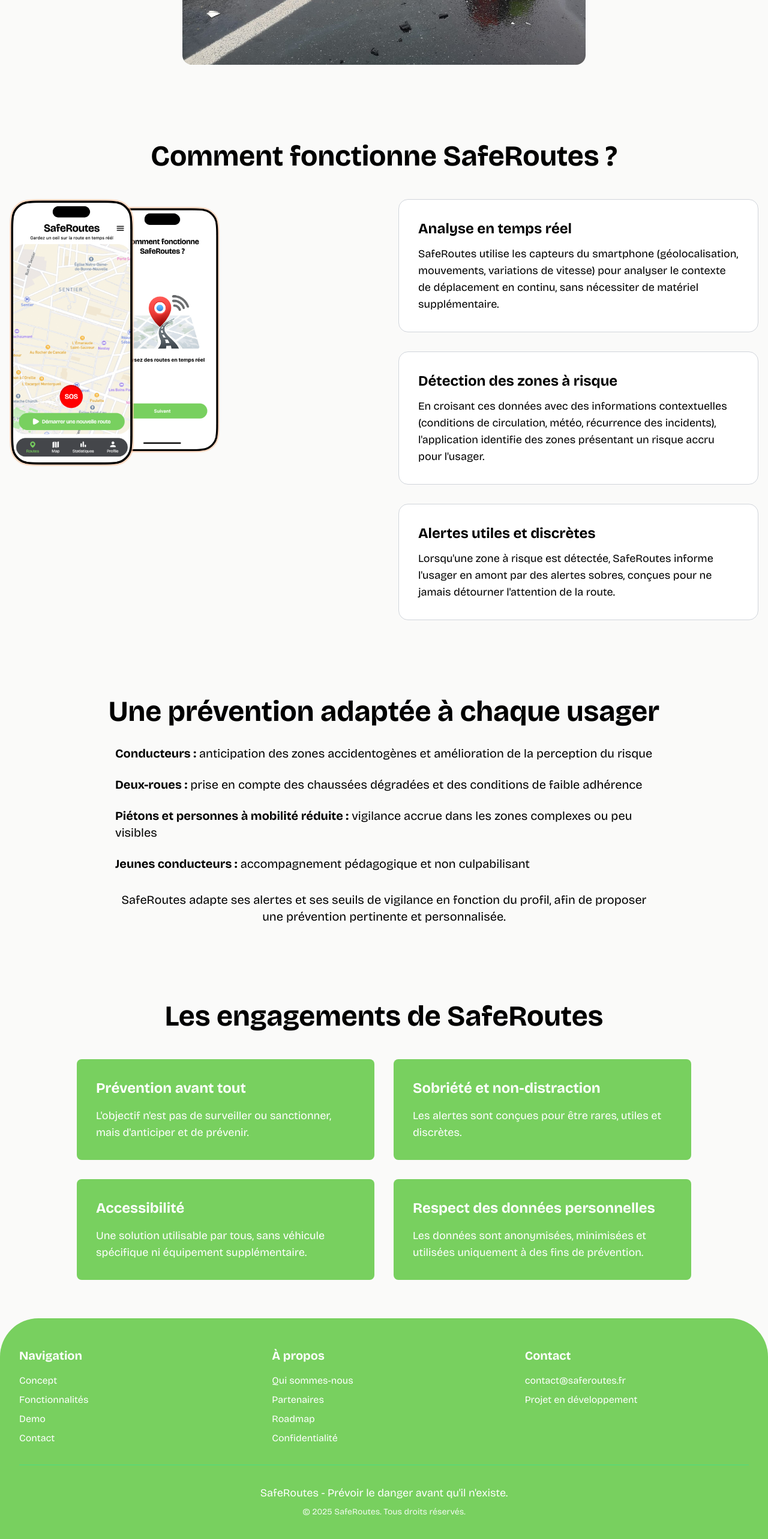
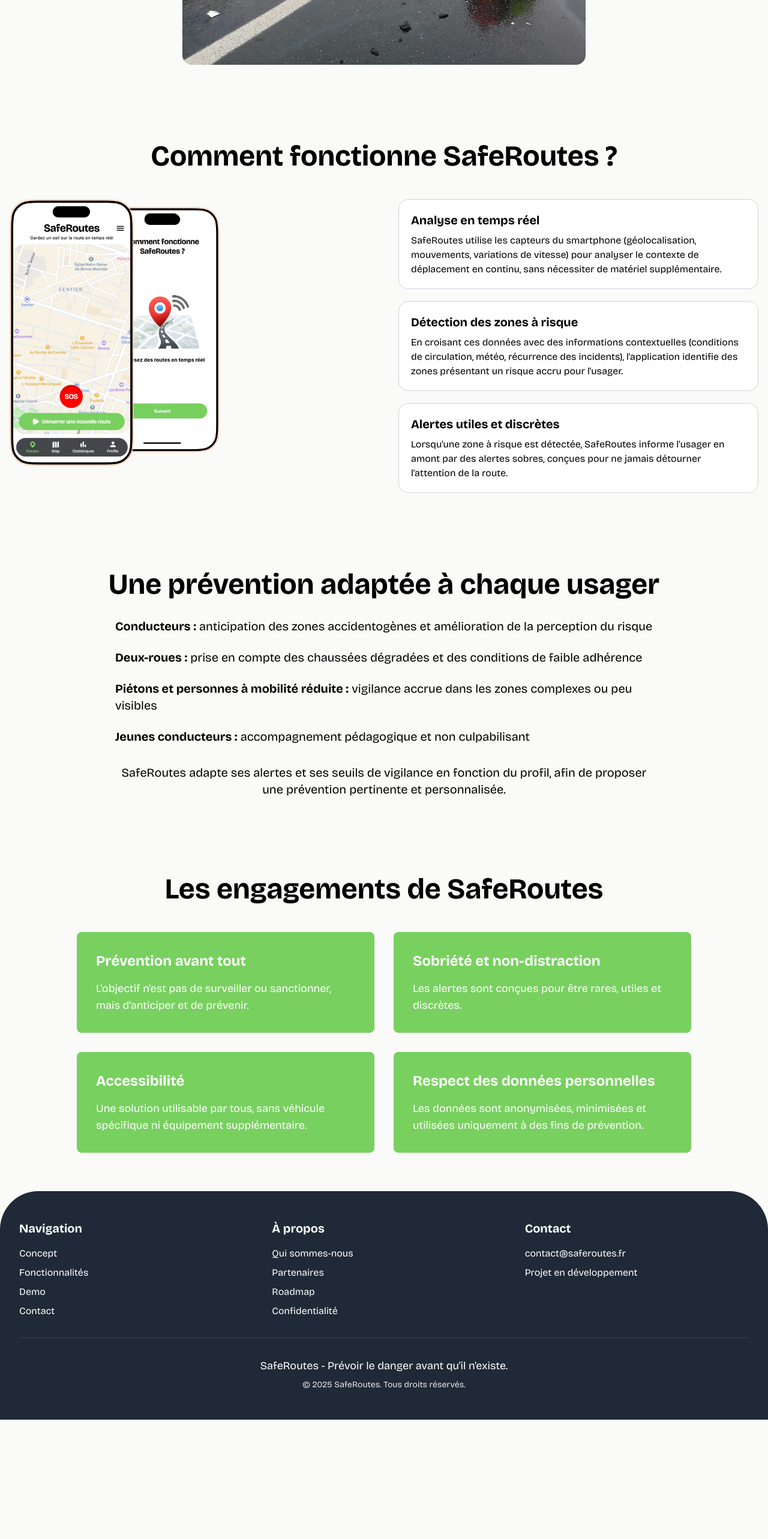
Before and after one commit to I2S9/saferoutes, a Next.js app: page / in a window 1280 px wide. Shown: the part 2028-4594 px from the top of the page at 60% size. After the commit the page ends 4395 px from the top, so only its background shows below. Built offline with nearby package versions, Linux system fonts and the light colour scheme.

Commit message:
Enhance HomePage and Footer sections

```diff
--- a/app/page.tsx
+++ b/app/page.tsx
@@ -113,33 +113,33 @@
             </div>
 
             {/* Right side: Information blocks */}
-            <div className="flex-1 flex flex-col gap-6 md:gap-8">
+            <div className="flex-1 flex flex-col gap-4 md:gap-5">
               <ScrollCard delay={0}>
-                <div className="bg-white rounded-2xl p-6 md:p-8 border border-gray-300">
-                  <h3 className="font-bricolage-grotesque text-xl md:text-2xl font-bold text-black mb-3">
+                <div className="bg-white rounded-2xl p-4 md:p-5 border border-gray-300">
+                  <h3 className="font-bricolage-grotesque text-lg md:text-xl font-bold text-black mb-2">
                     Analyse en temps réel
                   </h3>
-                  <p className="font-bricolage-grotesque text-base md:text-lg text-black leading-relaxed">
+                  <p className="font-bricolage-grotesque text-sm md:text-base text-black leading-relaxed">
                     SafeRoutes utilise les capteurs du smartphone (géolocalisation, mouvements, variations de vitesse) pour analyser le contexte de déplacement en continu, sans nécessiter de matériel supplémentaire.
                   </p>
                 </div>
               </ScrollCard>
               <ScrollCard delay={100}>
-                <div className="bg-white rounded-2xl p-6 md:p-8 border border-gray-300">
-                  <h3 className="font-bricolage-grotesque text-xl md:text-2xl font-bold text-black mb-3">
+                <div className="bg-white rounded-2xl p-4 md:p-5 border border-gray-300">
+                  <h3 className="font-bricolage-grotesque text-lg md:text-xl font-bold text-black mb-2">
                     Détection des zones à risque
                   </h3>
-                  <p className="font-bricolage-grotesque text-base md:text-lg text-black leading-relaxed">
+                  <p className="font-bricolage-grotesque text-sm md:text-base text-black leading-relaxed">
                     En croisant ces données avec des informations contextuelles (conditions de circulation, météo, récurrence des incidents), l&apos;application identifie des zones présentant un risque accru pour l&apos;usager.
                   </p>
                 </div>
               </ScrollCard>
               <ScrollCard delay={200}>
-                <div className="bg-white rounded-2xl p-6 md:p-8 border border-gray-300">
-                  <h3 className="font-bricolage-grotesque text-xl md:text-2xl font-bold text-black mb-3">
+                <div className="bg-white rounded-2xl p-4 md:p-5 border border-gray-300">
+                  <h3 className="font-bricolage-grotesque text-lg md:text-xl font-bold text-black mb-2">
                     Alertes utiles et discrètes
                   </h3>
-                  <p className="font-bricolage-grotesque text-base md:text-lg text-black leading-relaxed">
+                  <p className="font-bricolage-grotesque text-sm md:text-base text-black leading-relaxed">
                     Lorsqu&apos;une zone à risque est détectée, SafeRoutes informe l&apos;usager en amont par des alertes sobres, conçues pour ne jamais détourner l&apos;attention de la route.
                   </p>
                 </div>
--- a/components/Footer.tsx
+++ b/components/Footer.tsx
@@ -2,8 +2,7 @@
   return (
     <footer className="w-full mt-auto">
       <div
-        className="rounded-t-[4rem] px-6 py-8 md:px-8 md:py-12 w-full"
-        style={{ backgroundColor: "#78D05F" }}
+        className="rounded-t-[4rem] px-6 py-8 md:px-8 md:py-12 w-full bg-gray-800"
       >
         <div className="max-w-7xl mx-auto">
           <div className="grid grid-cols-1 md:grid-cols-3 gap-8 md:gap-12 mb-8">
@@ -86,7 +85,7 @@
           </div>
 
           {/* Slogan et copyright */}
-          <div className="border-t border-green-400 pt-8 text-center">
+          <div className="border-t border-gray-700 pt-8 text-center">
             <p className="font-bricolage-grotesque text-white text-base md:text-lg mb-2">
               SafeRoutes - Prévoir le danger avant qu&apos;il n&apos;existe.
             </p>
```
